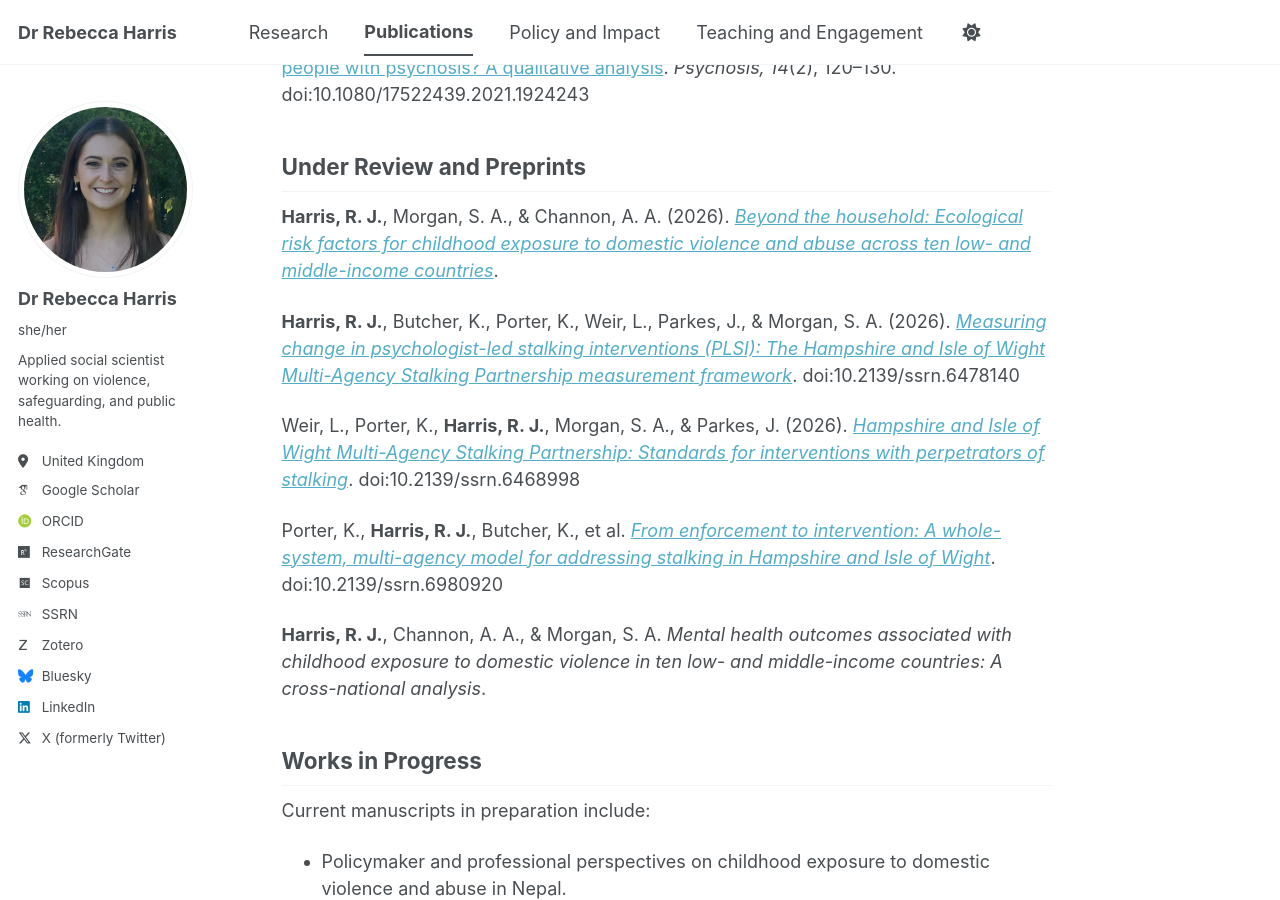
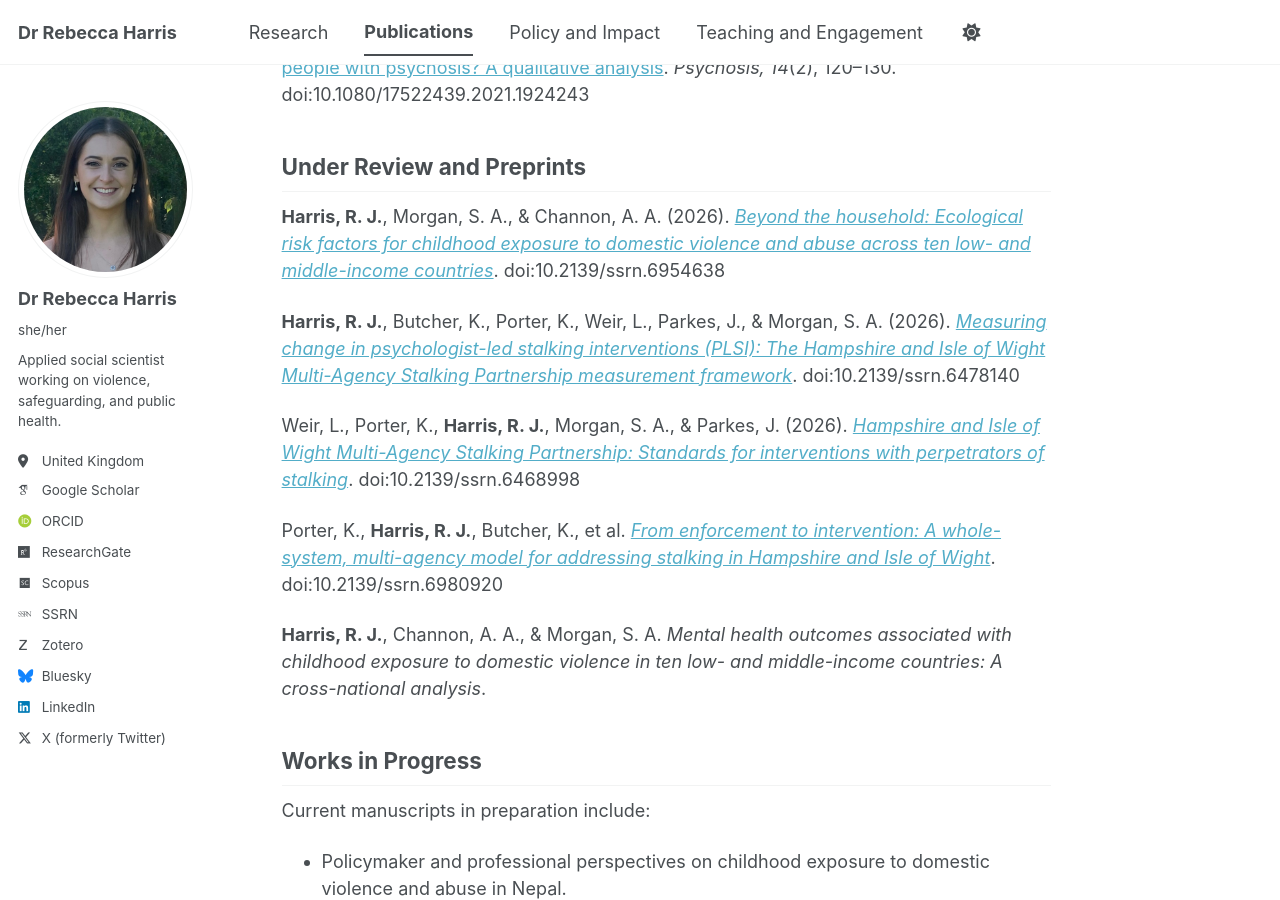
Before and after one commit to DrRebeccaHarris/drrebeccaharris.github.io, a Jekyll site: the page built from _pages/publications.md, in a window 1280 px wide and 900 px high, scrolled down 552 px. Built offline with Jekyll 4.4.1, drawn with Linux system fonts in a browser that asks for light colours; some web fonts are replaced; a script bundle is joined from its source files by our own code; library files that are not in the unit come from our copies.

Commit message:
Update publications.md

```diff
--- a/_pages/publications.md
+++ b/_pages/publications.md
@@ -18,7 +18,7 @@
 
 ## Under Review and Preprints
 
-**Harris, R. J.**, Morgan, S. A., & Channon, A. A. (2026). [*Beyond the household: Ecological risk factors for childhood exposure to domestic violence and abuse across ten low- and middle-income countries*](https://papers.ssrn.com/abstract=6954638).
+**Harris, R. J.**, Morgan, S. A., & Channon, A. A. (2026). [*Beyond the household: Ecological risk factors for childhood exposure to domestic violence and abuse across ten low- and middle-income countries*](https://papers.ssrn.com/abstract=6954638). doi:10.2139/ssrn.6954638
 
 **Harris, R. J.**, Butcher, K., Porter, K., Weir, L., Parkes, J., & Morgan, S. A. (2026). [*Measuring change in psychologist-led stalking interventions (PLSI): The Hampshire and Isle of Wight Multi-Agency Stalking Partnership measurement framework*](https://doi.org/10.2139/ssrn.6478140). doi:10.2139/ssrn.6478140
 
```
